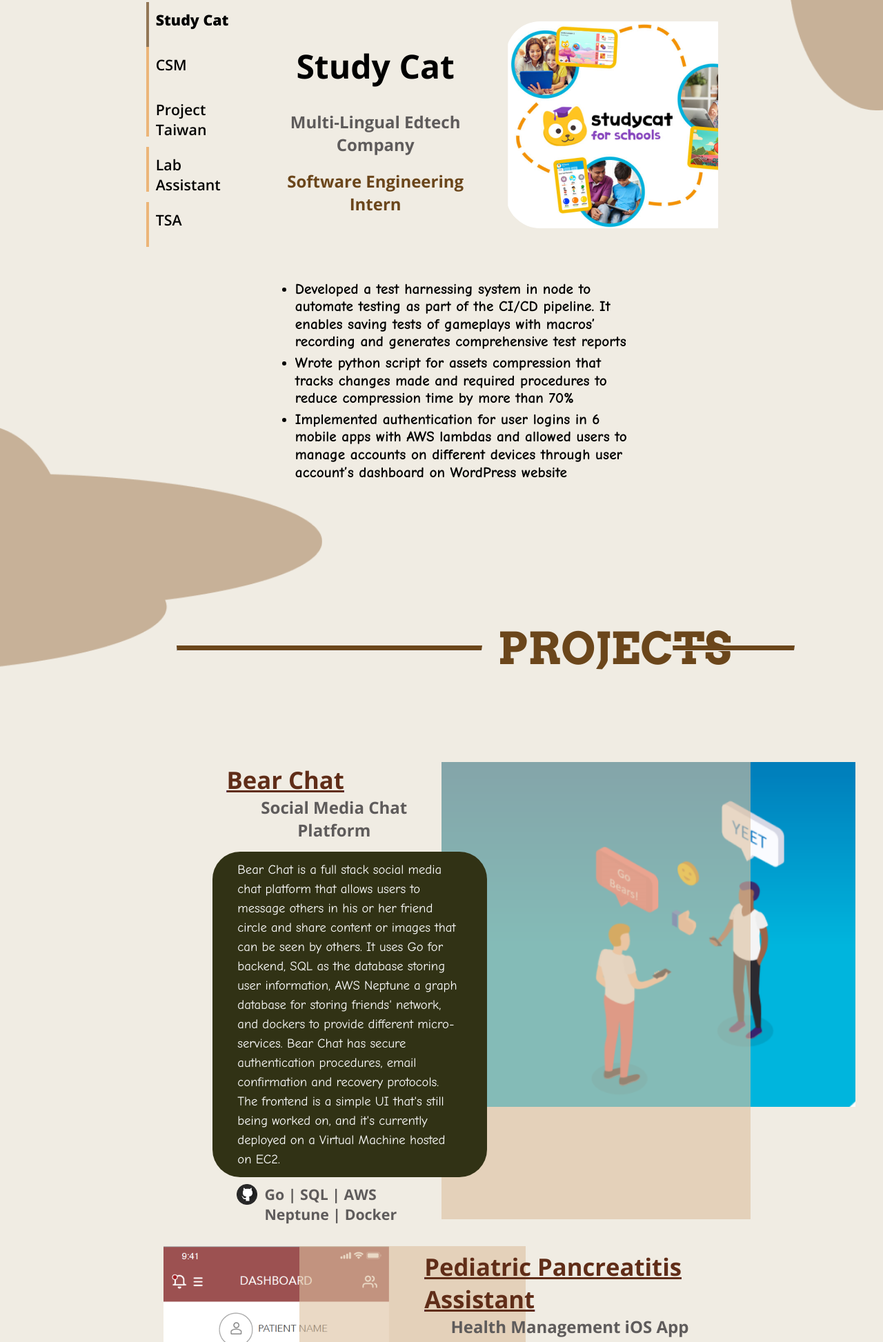
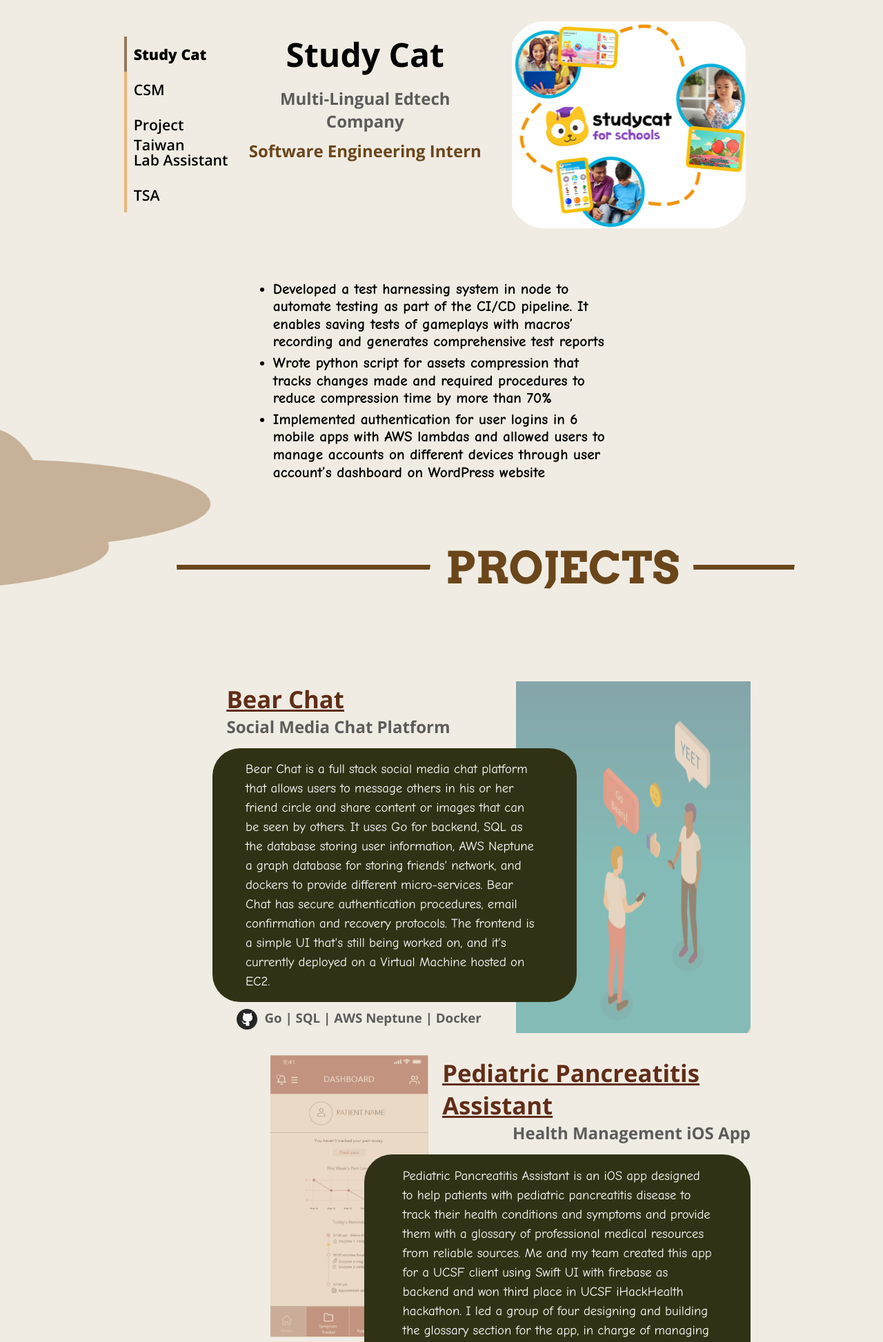
Before and after one commit to jeffcheng1234/jeffcheng1234.github.io, a plain HTML site: page index.html in a window 1280 px wide. Shown: the part 1159-3105 px from the top of the page at 69% size. Drawn offline with nearby package versions, Linux system fonts and the light colour scheme.

Commit message:
fixed screen size issue

```diff
--- a/assets/css/main.css
+++ b/assets/css/main.css
@@ -126,22 +126,22 @@ body {
     border-top: 7px solid #6B461B;
 }
 .experience--divider{
-    width:70%;
+    width:80%;
     left:10%;
     flex-direction: row;
     position: relative;
     display: flex;
-    justify-content: center;
+    justify-content: flex-start;
     position: relative;
     align-items: center;
     margin: 0px 0px 0px 0px;
 }
 
 #front--exp--divider{
-    width:10%
+    width:10%;
 }
 #exp--divider--label{
-    width:34%;
+    width: 450px;
     margin: 0px 2.5% 0px 2.5%;
 }
 #exp--divider--label h1{
@@ -150,16 +150,21 @@ body {
     font-family: 'Arvo', serif;
 }
 #back--exp--divider{
-    width:50%
+    width:45%
 }
 #mid--right{
+    width: 22%;
     position: absolute;
     right: 0px;
+    /* float: right; */
+}
+#mid--right img{
+    width: 100%;
 }
 .vertical-line{
     width: 4px;
     background-color: #EA9F4B;
-    height: 65px;
+    height: 100%;
     /* transform: translateY(-5px); */
     transform: translateX(-10px);
     float: left;
@@ -167,7 +172,7 @@ body {
     opacity: 70%;
 }
 .experience--window{
-    margin: 50px 0 100px 15%;
+    margin: 50px 0 50px 12.5%;
     width: 85%;
     position: relative;
 }
@@ -186,7 +191,7 @@ body {
     flex-direction: row;
     justify-content: left;
     height: 300px;
-    width: 18%;
+    width: 20%;
     /* left: 15%; */
     /* transform: translateY(50px); */
 }
@@ -223,7 +228,7 @@ body {
 }
 .experience--container{
     height: 100%;
-    width: 90%;
+    width: 100%;
     position: absolute;
     display: flex;
     flex-direction: row;
@@ -240,20 +245,29 @@ body {
     font-size: 36pt;
     font-weight: bold;
     text-align: center;
-
+    margin: 15px 0;
 }
 .exp--description{
     color: #5E5B5B;
     font-weight: bold;
     font-size: 18pt;
     text-align: center;
-
+    margin: 10px 0;
 }
 .exp--position{
     color: #6B461B;
     font-size: 18pt;
     font-weight: bold;
     text-align: center;
+}
+.exp--tsa .exp--title {
+    font-size: 28pt;
+}
+.exp--tsa .exp--description {
+    font-size: 16pt
+}
+.exp--tsa .exp--position {
+    font-size: 16pt;
 }
 .exp--logo{
     width: 50%;
@@ -263,7 +277,8 @@ body {
     margin: 0 5%;
 }
 .exp--logo img{
-    /* height: 100%; */
+    height: 100%;
+    width: 100%;
     margin: 0 0%;
     border-radius: 50px;
     position: relative;
@@ -289,11 +304,15 @@ body {
     position: relative;
     /* top:200px; */
     transform: translateY(-50px);
+    width: 23%;
+}
+#mid--left img{
+    width: 100%;
 }
 
 .project{
     position: relative;
-    height: 1900px;
+    height: 1800px;
     /* margin-top: 200px; */
 }
 .project hr.solid {
@@ -318,7 +337,7 @@ body {
     width:50%
 }
 #pro--divider--label{
-    width:26%;
+    width: 340px;
     margin: 0px 2.25% 0px 2.5%;
 }
 #pro--divider--label h1{
@@ -339,7 +358,7 @@ body {
     justify-content: center;
 }
 .project--info{
-    width: 50%;
+    width: 55%;
     margin: 0 0 0 13%;
     position: relative;
     display: flex;
@@ -391,11 +410,11 @@ body {
     position: relative;
 }
 .project--pic img, .project--pic--overlay{
-    width: 600px;
-    height: 500px;
+    width: 100%;
+    height: 100%;
 }
 .project--pic--overlay{
-    height: 99%;
+    height: 100%;
     width: 100%;
 }
 .project--pic--overlay{
@@ -419,31 +438,42 @@ body {
     width: 30px;
 }
 .tools h5{
-    font-size: 16pt;
+    width: 320px;
+    font-size: 14pt;
     color: #5E5B5B;
     margin: 0 10px;
 }
 /* flipped */
 .flipped .project--info{
     align-items: flex-end;
-    margin: 0 10% 0 0;
+    margin: 0 0 0 0;
 }
 .flipped .project--pic{
-    text-align: right
+    text-align: right;
+    width: 27%;
+    height: 100%;
+    margin: 0 0 0 200px;
+}
+.flipped h1 {
+    font-size: 22pt;
 }
 #pedia{
-    margin-right: 30px;
-    width: auto;
-    height: auto;
+    /* margin-right: 30px; */
+    width: 100%;
+    height: 100%;
 }
+.flipped .tools {
+    text-align: right;
+}
+
 .flipped .project--info .description p{
     text-align: left;
     margin: 3% 5% 3% 10%;
 }
 .flipped .project--pic .project--pic--overlay{
-    width: 328px;
-    height: 585px;
-    margin-left: 242px;
+    width: 100%;
+    height: 99%;
+    /* margin-left: 242px; */
 }
 
 
```
